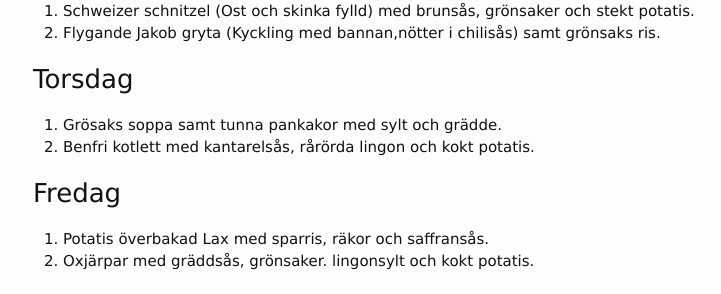
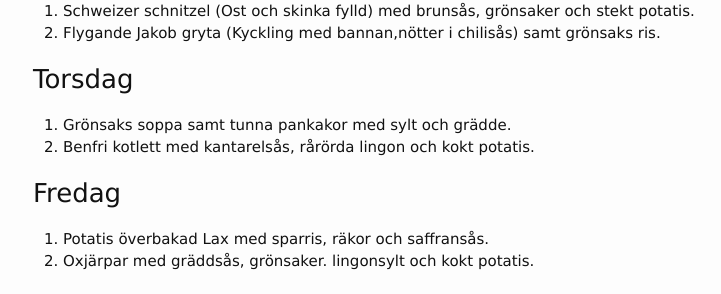
Before and after one commit to FarInn62/farinn62.github.io, a Jekyll site: the page built from lunch.md, in a window 1280 px wide. Shown: the part 542-836 px from the top of the page, without its empty margins (237-958 px from the left). Built offline with Jekyll 4.4.1, drawn with Linux system fonts in a browser that asks for light colours.

Commit message:
Update lunch.md

```diff
--- a/lunch.md
+++ b/lunch.md
@@ -30,7 +30,7 @@ Räksalad med dilldressing.
 
 ### Torsdag
 
-1. Grösaks soppa samt tunna pankakor med sylt och grädde.
+1. Grönsaks soppa samt tunna pankakor med sylt och grädde.
 2. Benfri kotlett med kantarelsås, rårörda lingon och kokt potatis.
 
 ### Fredag
```
